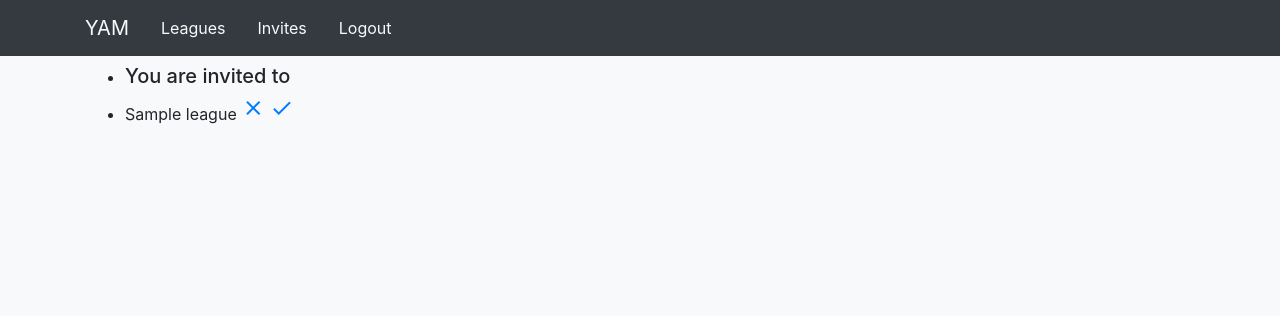
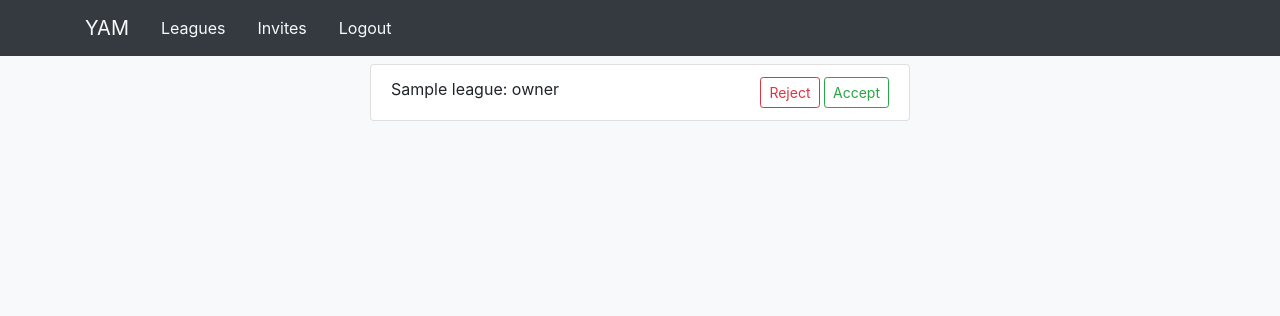
Before and after one commit to arjunsinghy96/channels-chat, a Django app: page /invites/ in a window 1280 px wide. Shown: the top 316 px of the page. Run offline with Django 3.2, Linux system fonts and the light colour scheme; a user stored in the database is signed in; tables that the repository leaves empty hold one stand-in row (values such as "Sample post"); some libraries are stand-ins or nearby versions.

Commit message:
Add permissions to invites

```diff
--- a/my_messages/models/Invite.py
+++ b/my_messages/models/Invite.py
@@ -4,5 +4,17 @@ from django.contrib.auth.models import User
 from my_messages.models import League
 
 class Invite(models.Model):
+    PERMISSIONS = (
+        ('4', 'owner'),
+        ('3', 'master'),
+        ('2', 'member'),
+        ('1', 'guest')
+    )
     user = models.ForeignKey(User, on_delete=models.CASCADE)
     league = models.ForeignKey(League, on_delete=models.CASCADE)
+    permissions = models.CharField(max_length=1,
+                                   choices=PERMISSIONS,
+                                   default='2')
+
+    class Meta:
+        unique_together = ("user", "league",)
--- a/my_messages/templates/invites.html
+++ b/my_messages/templates/invites.html
@@ -3,7 +3,7 @@
 {% block title%}<title>Invites-Channels Chat</title>{% endblock %}
 
 {% block content %}
-<div class='row'>
+<!-- <div class='row'>
     <div class='col s12 m6 offset-m3'>
         <ul class='collection'>
             <li class='collection-header'><h5>You are invited to</h5></li>
@@ -17,5 +17,21 @@
             {% endfor %}
         </ul>
     </div>
+</div> -->
+
+<div class="row justify-content-md-center">
+    <div class="col-12 col-md-8 col-lg-6">
+        <div class="list-group">
+            {% for invite in invites %}
+                <div class="list-group-item">
+                    {{ invite.league.name }}: {{invite.get_permissions_display}}
+                    <div class="float-right">
+                        <a class="btn btn-outline-danger btn-sm" href="#">Reject</a>
+                        <a class="btn btn-outline-success btn-sm" href="{% url 'accept' invite_id=invite.id %}">Accept</a>
+                    </div>
+                </div>
+            {% endfor %}
+        </div>
+    </div>
 </div>
 {% endblock %}
--- a/my_messages/views.py
+++ b/my_messages/views.py
@@ -91,7 +91,11 @@ class InviteView(View):
     @method_decorator(login_required)
     def post(self, request):
         username = request.POST['username']
+        permissions = request.POST['permissions']
         invited = User.objects.get(username=username)
         league = League.objects.get(name=request.POST['league_name'])
-        invite = Invite.objects.get_or_create(user=invited, league=league)
+        invite, created = Invite.objects.get_or_create(user=invited,
+                                              league=league)
+        invite.permissions = permissions
+        invite.save()
         return render(request, 'invite_sent.html')
```
Also changed, not shown: my_messages/templates/chat.html (+17 -1 lines), my_messages/migrations/0005_auto_20180321_1420.py (added).
